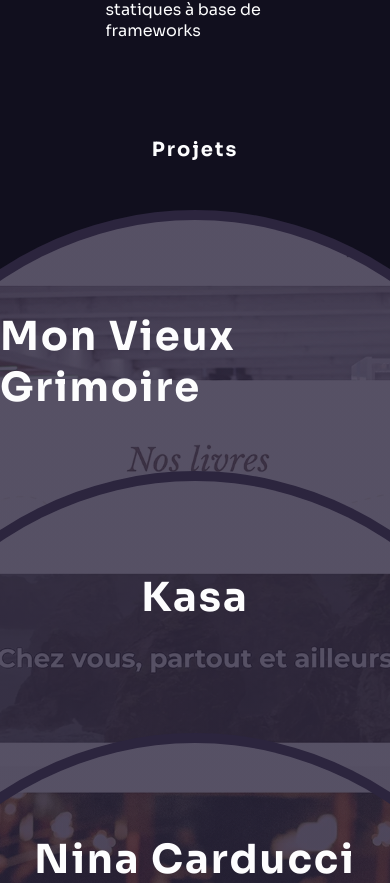
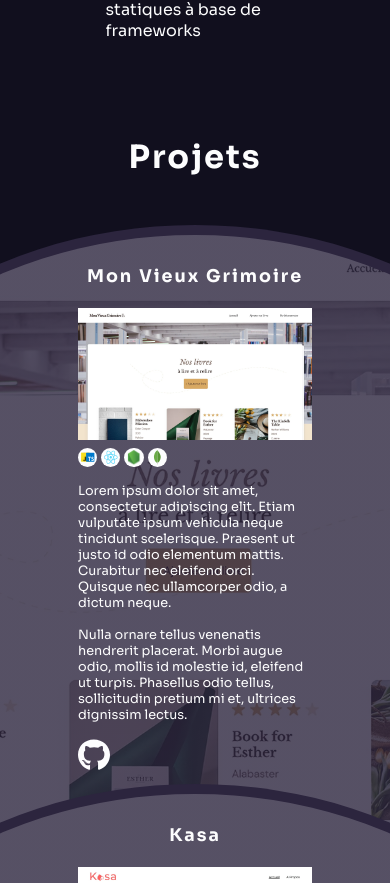
Before and after one commit to ArthurJenck/Portfolio, a React (Vite) app: page / in a window 390 px wide. Shown: the part 3373-4256 px from the top of the page. Built offline with nearby package versions, Linux system fonts and the light colour scheme.

Commit message:
feat: finished integrating projects section and mobile version

```diff
--- a/src/components/SingleProject.tsx
+++ b/src/components/SingleProject.tsx
@@ -27,7 +27,10 @@ const SingleProject = ({
     picMobile,
 }: SingleProjectProps) => {
     const ref = useRef<HTMLDivElement>(null)
-    const [isOpen, setIsOpen] = useState(false)
+    const [isOpen, setIsOpen] = useState(true)
+    const toUseDesc = desc.split("\n").filter((i) => {
+        return i !== ""
+    })
 
     useEffect(() => {
         if (useMobile()) {
@@ -59,22 +62,26 @@ const SingleProject = ({
                         ? "projects-item__content open"
                         : "projects-item__content"
                 }
-                onClick={(e) => {
-                    isOpen ? e.stopPropagation() : null
-                }}
             >
-                <div>
+                <div
+                    className="projects-item__details"
+                    onClick={(e) => {
+                        isOpen ? e.stopPropagation() : null
+                    }}
+                >
                     <ul className="projects-item__techs">
                         {techs.map((tech) => {
                             return (
                                 <li key={tech.title}>
                                     <img src={tech.icon} aria-hidden />
-                                    {tech.title}
+                                    <span>{tech.title}</span>
                                 </li>
                             )
                         })}
                     </ul>
-                    <p>{desc}</p>
+                    {toUseDesc.map((paraph, i) => {
+                        return <p key={`paraph-${i}`}>{paraph}</p>
+                    })}
                     <div className="project-item__links">
                         {gitLink ? (
                             <ImgLink
@@ -92,6 +99,9 @@ const SingleProject = ({
                     src={picDesk}
                     alt="Image du projet"
                     className="projects-item__pic"
+                    onClick={(e) => {
+                        isOpen ? e.stopPropagation() : null
+                    }}
                 />
             </div>
         </article>
--- a/src/data/projects.ts
+++ b/src/data/projects.ts
@@ -60,7 +60,7 @@ const projectsArr = [
         picDesk: BergamotteDesk,
         picMobile: BergamotteMob,
         techs: [techsArr[0], techsArr[1]],
-        desc: "Lorem ipsum dolor sit amet, consectetur adipiscing elit. Etiam vulputate ipsum vehicula neque tincidunt scelerisque. Praesent ut justo id odio elementum mattis. Curabitur nec eleifend orci. Quisque nec ullamcorper odio, a dictum neque.\n\n Nulla ornare tellus venenatis hendrerit placerat. Morbi augue odio, mollis id molestie id, eleifend ut turpis. Phasellus odio tellus, sollicitudin pretium mi et, ultrices dignissim lectus.",
+        desc: "Lorem ipsum dolor sit amet, consectetur adipiscing elit. Etiam vulputate ipsum vehicula neque tincidunt scelerisque. Praesent ut justo id odio elementum mattis. Curabitur nec eleifend orci. Quisque nec ullamcorper odio, a dictum neque.\n Nulla ornare tellus venenatis hendrerit placerat. Morbi augue odio, mollis id molestie id, eleifend ut turpis. Phasellus odio tellus, sollicitudin pretium mi et, ultrices dignissim lectus.",
         gitLink: "https://github.com/ArthurJenck/ECV_Bergamotte",
         webLink: "https://arthurjenck.github.io/ECV_Bergamotte/",
     },
@@ -70,7 +70,7 @@ const projectsArr = [
         picDesk: VieuxGrimDesk,
         picMobile: VieuxGrimMob,
         techs: [techsArr[2], techsArr[3], techsArr[4], techsArr[5]],
-        desc: "Lorem ipsum dolor sit amet, consectetur adipiscing elit. Etiam vulputate ipsum vehicula neque tincidunt scelerisque. Praesent ut justo id odio elementum mattis. Curabitur nec eleifend orci. Quisque nec ullamcorper odio, a dictum neque.\n\n Nulla ornare tellus venenatis hendrerit placerat. Morbi augue odio, mollis id molestie id, eleifend ut turpis. Phasellus odio tellus, sollicitudin pretium mi et, ultrices dignissim lectus.",
+        desc: "Lorem ipsum dolor sit amet, consectetur adipiscing elit. Etiam vulputate ipsum vehicula neque tincidunt scelerisque. Praesent ut justo id odio elementum mattis. Curabitur nec eleifend orci. Quisque nec ullamcorper odio, a dictum neque.\n Nulla ornare tellus venenatis hendrerit placerat. Morbi augue odio, mollis id molestie id, eleifend ut turpis. Phasellus odio tellus, sollicitudin pretium mi et, ultrices dignissim lectus.",
         gitLink: "https://github.com/ArthurJenck/OC_VieuxGrimoire",
     },
     {
@@ -79,7 +79,7 @@ const projectsArr = [
         picDesk: KasaDesk,
         picMobile: KasaMob,
         techs: [techsArr[1], techsArr[2], techsArr[3]],
-        desc: "Lorem ipsum dolor sit amet, consectetur adipiscing elit. Etiam vulputate ipsum vehicula neque tincidunt scelerisque. Praesent ut justo id odio elementum mattis. Curabitur nec eleifend orci. Quisque nec ullamcorper odio, a dictum neque.\n\n Nulla ornare tellus venenatis hendrerit placerat. Morbi augue odio, mollis id molestie id, eleifend ut turpis. Phasellus odio tellus, sollicitudin pretium mi et, ultrices dignissim lectus.",
+        desc: "Lorem ipsum dolor sit amet, consectetur adipiscing elit. Etiam vulputate ipsum vehicula neque tincidunt scelerisque. Praesent ut justo id odio elementum mattis. Curabitur nec eleifend orci. Quisque nec ullamcorper odio, a dictum neque.\n Nulla ornare tellus venenatis hendrerit placerat. Morbi augue odio, mollis id molestie id, eleifend ut turpis. Phasellus odio tellus, sollicitudin pretium mi et, ultrices dignissim lectus.",
         gitLink: "https://github.com/ArthurJenck/OC_Kasa",
         webLink: "https://arthurjenck.github.io/OC_Kasa/",
     },
@@ -89,7 +89,7 @@ const projectsArr = [
         picDesk: BookiDesk,
         picMobile: BookiMob,
         techs: [techsArr[0]],
-        desc: "Lorem ipsum dolor sit amet, consectetur adipiscing elit. Etiam vulputate ipsum vehicula neque tincidunt scelerisque. Praesent ut justo id odio elementum mattis. Curabitur nec eleifend orci. Quisque nec ullamcorper odio, a dictum neque.\n\n Nulla ornare tellus venenatis hendrerit placerat. Morbi augue odio, mollis id molestie id, eleifend ut turpis. Phasellus odio tellus, sollicitudin pretium mi et, ultrices dignissim lectus.",
+        desc: "Lorem ipsum dolor sit amet, consectetur adipiscing elit. Etiam vulputate ipsum vehicula neque tincidunt scelerisque. Praesent ut justo id odio elementum mattis. Curabitur nec eleifend orci. Quisque nec ullamcorper odio, a dictum neque.\n Nulla ornare tellus venenatis hendrerit placerat. Morbi augue odio, mollis id molestie id, eleifend ut turpis. Phasellus odio tellus, sollicitudin pretium mi et, ultrices dignissim lectus.",
         gitLink: "https://github.com/ArthurJenck/OC_Booki",
         webLink: "https://arthurjenck.github.io/OC_Booki/",
     },
@@ -99,7 +99,7 @@ const projectsArr = [
         picDesk: MorpionDesk,
         picMobile: MorpionMob,
         techs: [techsArr[0], techsArr[1], techsArr[2]],
-        desc: "Lorem ipsum dolor sit amet, consectetur adipiscing elit. Etiam vulputate ipsum vehicula neque tincidunt scelerisque. Praesent ut justo id odio elementum mattis. Curabitur nec eleifend orci. Quisque nec ullamcorper odio, a dictum neque.\n\n Nulla ornare tellus venenatis hendrerit placerat. Morbi augue odio, mollis id molestie id, eleifend ut turpis. Phasellus odio tellus, sollicitudin pretium mi et, ultrices dignissim lectus.",
+        desc: "Lorem ipsum dolor sit amet, consectetur adipiscing elit. Etiam vulputate ipsum vehicula neque tincidunt scelerisque. Praesent ut justo id odio elementum mattis. Curabitur nec eleifend orci. Quisque nec ullamcorper odio, a dictum neque.\n Nulla ornare tellus venenatis hendrerit placerat. Morbi augue odio, mollis id molestie id, eleifend ut turpis. Phasellus odio tellus, sollicitudin pretium mi et, ultrices dignissim lectus.",
         gitLink: "https://github.com/ArthurJenck/ECV_TicTacToe",
         webLink: "https://arthurjenck.github.io/ECV_TicTacToe/",
     },
@@ -109,7 +109,7 @@ const projectsArr = [
         picDesk: CarducciDesk,
         picMobile: CarducciMob,
         techs: [techsArr[0], techsArr[2]],
-        desc: "Lorem ipsum dolor sit amet, consectetur adipiscing elit. Etiam vulputate ipsum vehicula neque tincidunt scelerisque. Praesent ut justo id odio elementum mattis. Curabitur nec eleifend orci. Quisque nec ullamcorper odio, a dictum neque.\n\n Nulla ornare tellus venenatis hendrerit placerat. Morbi augue odio, mollis id molestie id, eleifend ut turpis. Phasellus odio tellus, sollicitudin pretium mi et, ultrices dignissim lectus.",
+        desc: "Lorem ipsum dolor sit amet, consectetur adipiscing elit. Etiam vulputate ipsum vehicula neque tincidunt scelerisque. Praesent ut justo id odio elementum mattis. Curabitur nec eleifend orci. Quisque nec ullamcorper odio, a dictum neque.\n Nulla ornare tellus venenatis hendrerit placerat. Morbi augue odio, mollis id molestie id, eleifend ut turpis. Phasellus odio tellus, sollicitudin pretium mi et, ultrices dignissim lectus.",
         gitLink: "https://github.com/ArthurJenck/OC_NinaCarducci",
         webLink: "https://arthurjenck.github.io/OC_NinaCarducci/",
     },
@@ -119,7 +119,7 @@ const projectsArr = [
         picDesk: BluelDesk,
         picMobile: BluelMob,
         techs: [techsArr[0], techsArr[2]],
-        desc: "Lorem ipsum dolor sit amet, consectetur adipiscing elit. Etiam vulputate ipsum vehicula neque tincidunt scelerisque. Praesent ut justo id odio elementum mattis. Curabitur nec eleifend orci. Quisque nec ullamcorper odio, a dictum neque.\n\n Nulla ornare tellus venenatis hendrerit placerat. Morbi augue odio, mollis id molestie id, eleifend ut turpis. Phasellus odio tellus, sollicitudin pretium mi et, ultrices dignissim lectus.",
+        desc: "Lorem ipsum dolor sit amet, consectetur adipiscing elit. Etiam vulputate ipsum vehicula neque tincidunt scelerisque. Praesent ut justo id odio elementum mattis. Curabitur nec eleifend orci. Quisque nec ullamcorper odio, a dictum neque.\n Nulla ornare tellus venenatis hendrerit placerat. Morbi augue odio, mollis id molestie id, eleifend ut turpis. Phasellus odio tellus, sollicitudin pretium mi et, ultrices dignissim lectus.",
         gitLink: "https://github.com/ArthurJenck/OC_SophieBluel",
         webLink: "https://arthurjenck.github.io/OC_SophieBluel/",
     },
--- a/src/styles/SingleProject.scss
+++ b/src/styles/SingleProject.scss
@@ -27,7 +27,7 @@
         border-bottom: none;
         border-radius: 100% 100% 0 0;
         width: clamp(800px, 120vw, 120vw);
-        height: 115vh;
+        height: 140vh;
         overflow-y: hidden;
         background-image: var(--project-pic);
         background-position: center top;
@@ -49,17 +49,104 @@
         max-width: 60vw;
         margin-bottom: 2rem;
         user-select: none;
+        transition: opacity 0.1s;
+        gap: 7.25vw;
         &.open {
             opacity: 1;
             user-select: auto;
         }
-        .projects-item__techs {
+        .projects-item__details {
             display: flex;
-            list-style-type: none;
-            user-select: none;
+            flex-direction: column;
+            gap: 2rem;
+            .projects-item__techs {
+                display: flex;
+                flex-wrap: wrap;
+                list-style-type: none;
+                user-select: none;
+                gap: 0.75rem;
+                li {
+                    display: flex;
+                    justify-content: center;
+                    align-items: center;
+                    background-color: colors.$white;
+                    color: colors.$main;
+                    font-weight: 700;
+                    font-size: 1rem;
+                    padding: 0.75rem;
+                    border-radius: 50px;
+                    height: 2.75rem;
+                    font-size: 1.2vw;
+                    gap: 0.5rem;
+                    img {
+                        width: 1.6vw;
+                        max-height: 1.6vw;
+                    }
+                    span {
+                        color: colors.$main;
+                    }
+                }
+            }
+            .project-item__links {
+                display: flex;
+                gap: 1rem;
+                img {
+                    width: clamp(2rem, 3vw, 3vw);
+                    height: clamp(2rem, 3vw, 3vw);
+                }
+            }
         }
         .projects-item__pic {
-            width: 35vw;
+            width: 30vw;
+        }
+    }
+    @media screen and (max-width: 768px) {
+        padding: 8vh 13vw 0 13vw;
+        &::before {
+            height: 75vh;
+        }
+        h3 {
+            font-size: 4.5vw;
+            top: 2.5rem;
+        }
+        .projects-item__content {
+            flex-direction: column-reverse;
+            gap: 0.5rem;
+            margin-top: 1rem;
+            margin-bottom: 0.5rem;
+            .projects-item__details {
+                gap: 1rem;
+                .projects-item__techs {
+                    gap: 4px;
+                    li {
+                        width: 1.2rem;
+                        height: 1.2rem;
+                        padding: 3px;
+                        position: relative;
+                        img {
+                            width: 75%;
+                            height: 75%;
+                            max-height: none;
+                            position: absolute;
+                            top: 50%;
+                            left: 50%;
+                            transform: translate(-50%, -50%);
+                        }
+                        span {
+                            display: none;
+                        }
+                    }
+                }
+                p {
+                    font-size: 0.8rem;
+                }
+                .project-item__links {
+                    gap: 0.5rem;
+                }
+            }
+            .projects-item__pic {
+                width: 100%;
+            }
         }
     }
 }
--- a/src/styles/main.scss
+++ b/src/styles/main.scss
@@ -15,7 +15,7 @@ html,
 body {
     background-color: colors.$main;
     h2 {
-        font-size: 5vw;
+        font-size: clamp(2rem, 5vw, 5vw);
         position: relative;
         left: 50%;
         transform: translateX(-50%);
```
